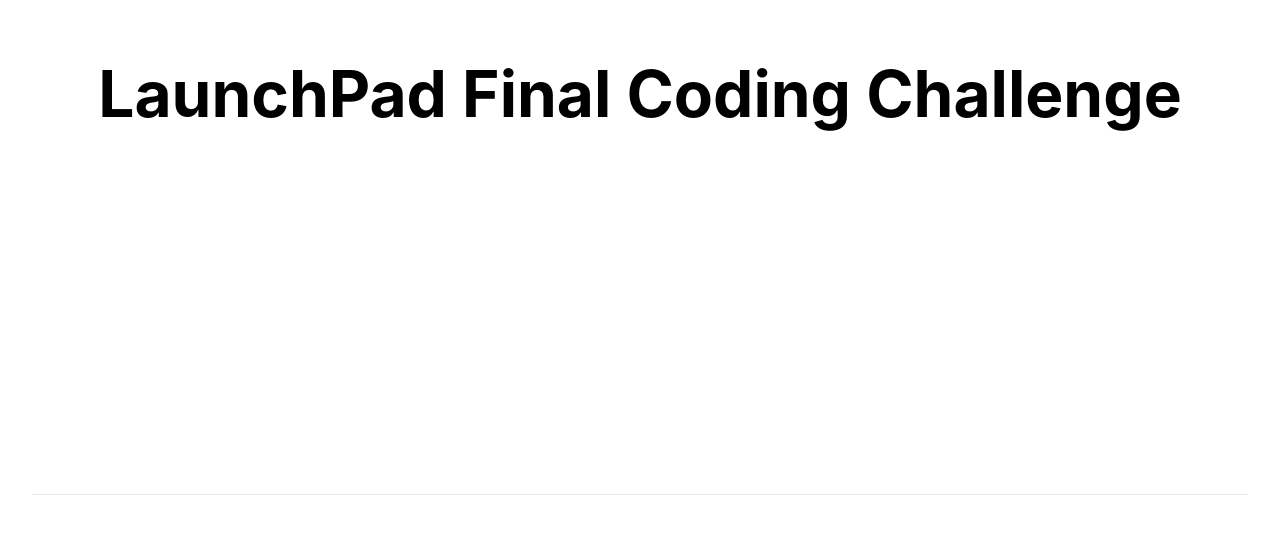
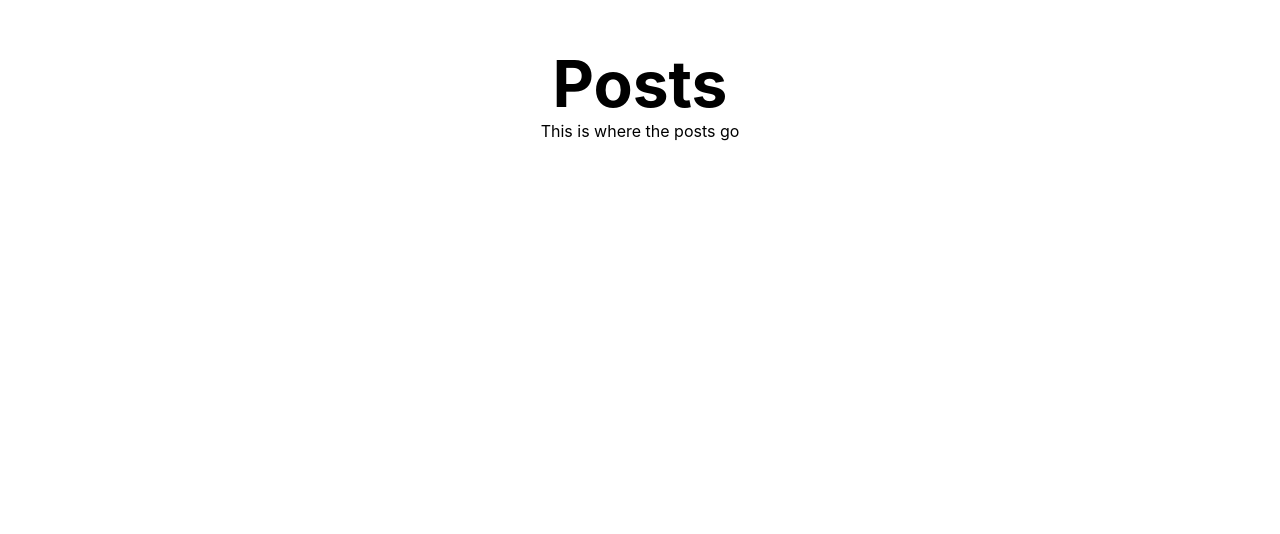
Before and after one commit to Nickil13/lp-final-code-challenge-, a Next.js app: page / in a window 1280 px wide. Shown: the part 306-840 px from the top of the page. After the commit the page ends 800 px from the top, so only its background shows below. Built offline with nearby package versions, Linux system fonts and the light colour scheme.

Commit message:
Completed question 1

```diff
--- a/pages/index.js
+++ b/pages/index.js
@@ -1,5 +1,4 @@
 import Head from "next/head";
-import Image from "next/image";
 import styles from "../styles/Home.module.css";
 
 export default function Home() {
@@ -15,12 +14,9 @@
             </Head>
 
             <main className={styles.main}>
-                <h1 className={styles.title}>
-                    LaunchPad Final Coding Challenge
-                </h1>
+                <h1 className={styles.title}>Posts</h1>
+                <div>This is where the posts go</div>
             </main>
-
-            <footer className={styles.footer}></footer>
         </div>
     );
 }
```
